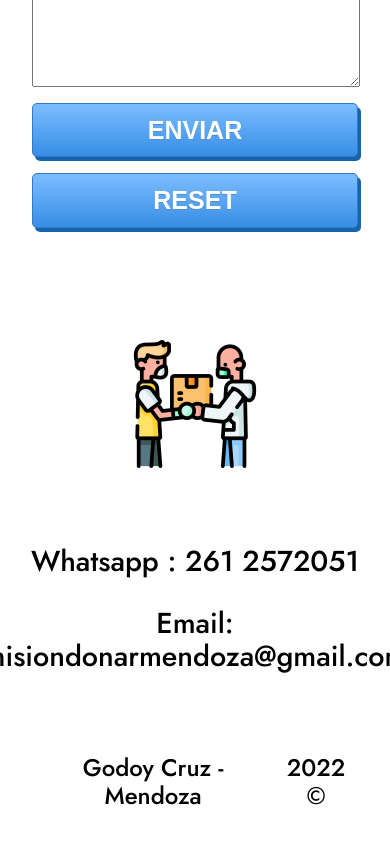
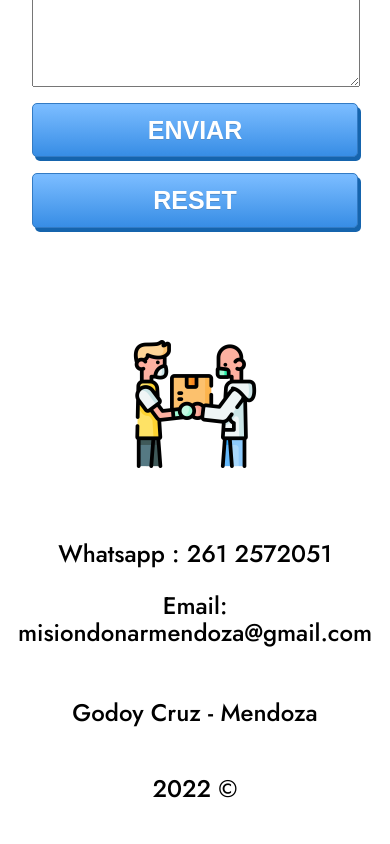
Before and after one commit to martinsetaro/misiondonar, a React (Vite) app: page / in a window 390 px wide. Shown: the part 6472-7316 px from the top of the page. Built offline with nearby package versions, Linux system fonts and the light colour scheme.

Commit message:
otro arreglo

```diff
--- a/src/components/footer/footer.scss
+++ b/src/components/footer/footer.scss
@@ -45,6 +45,7 @@
     align-items: center;
     @media (max-width:768px){
         display: flex;
+        flex-direction: column;
         justify-content: center;
         margin-bottom: 2rem;
         padding: 1rem;
@@ -65,5 +66,9 @@
     p
     {
         font-weight: 500;
+        @media (max-width:768px){
+            font-size: 1.5rem;
+
+        }
     }
 }
```
